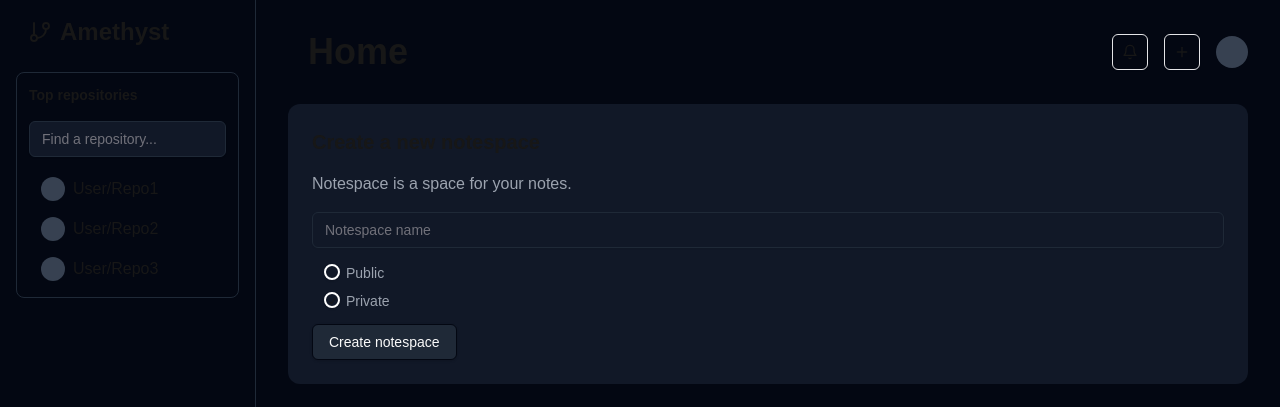
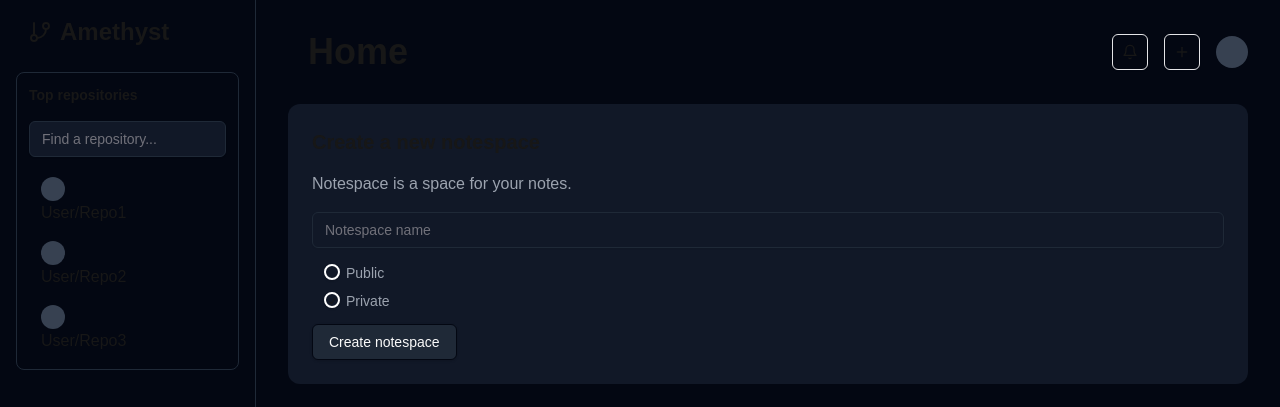
Before and after one commit to Bogdyans/TPWeb, a Next.js app: page / in a window 1280 px wide. Shown: the top 407 px of the page. Built offline with nearby package versions, Linux system fonts and the light colour scheme.

Commit message:
added mapping to user and project pages

```diff
--- /dev/null
+++ b/app/[username]/[notespace]/page.tsx
@@ -0,0 +1,5 @@
+export default function Notespace({params} : {params : {username: string, name: string}}){
+    return (
+        <h1>{params.name}</h1>
+    );
+}
--- /dev/null
+++ b/app/[username]/page.tsx
@@ -0,0 +1,9 @@
+
+
+
+
+export default function UserPage({params}: {params: {username: string}}){
+    return (
+        <h1>{params.username}</h1>
+    );
+}
--- a/app/home/page.tsx
+++ b/app/home/page.tsx
@@ -6,6 +6,7 @@ import { Label } from "@/components/ui/label"
 import { RadioGroup, RadioGroupItem } from "@/components/ui/radio-group"
 
 import { Bell, Filter, GitBranch, Plus, Search } from "lucide-react"
+import Link from "next/link"
 
 import { useAlerts } from '@/components/alert/Alert'
 
@@ -13,6 +14,7 @@ import { useAlerts } from '@/components/alert/Alert'
 
 export default function Component() {
     const { addAlert } = useAlerts();
+    const username = "Bogdyan";
 
     const handleCreate = () => {
         addAlert("You can also use variant modifiers to target media queries like responsive breakpoints, dark mode, prefers-reduced-motion, and more. For example, use md:text-balance to apply the text-balance utility at only medium screen sizes and above.", "success");
@@ -32,8 +34,10 @@ export default function Component() {
                     <ul className="space-y-2 ml-2 ">
                         {['User/Repo1', 'User/Repo2', 'User/Repo3'].map((repo) => (
                             <li key={repo} className="flex items-center hover:bg-gray-900 p-1 rounded-sm">
-                                <div className="w-6 h-6 rounded-full bg-gray-700 mr-2"></div>
-                                {repo}
+                                <Link href={`/${repo}`}>
+                                    <div className="w-6 h-6 rounded-full bg-gray-700 mr-2"></div>
+                                    {repo}
+                                </Link>
                             </li>
                         ))}
                     </ul>
@@ -51,7 +55,9 @@ export default function Component() {
                         <Button variant="outline" size="icon">
                             <Plus className="h-4 w-4" />
                         </Button>
-                        <div className="w-8 h-8 rounded-full bg-gray-700"></div>
+                        <Link href={`/${username}`}>
+                            <div className="w-8 h-8 rounded-full bg-gray-700"></div>
+                        </Link>
                     </div>
                 </div>
 
```
